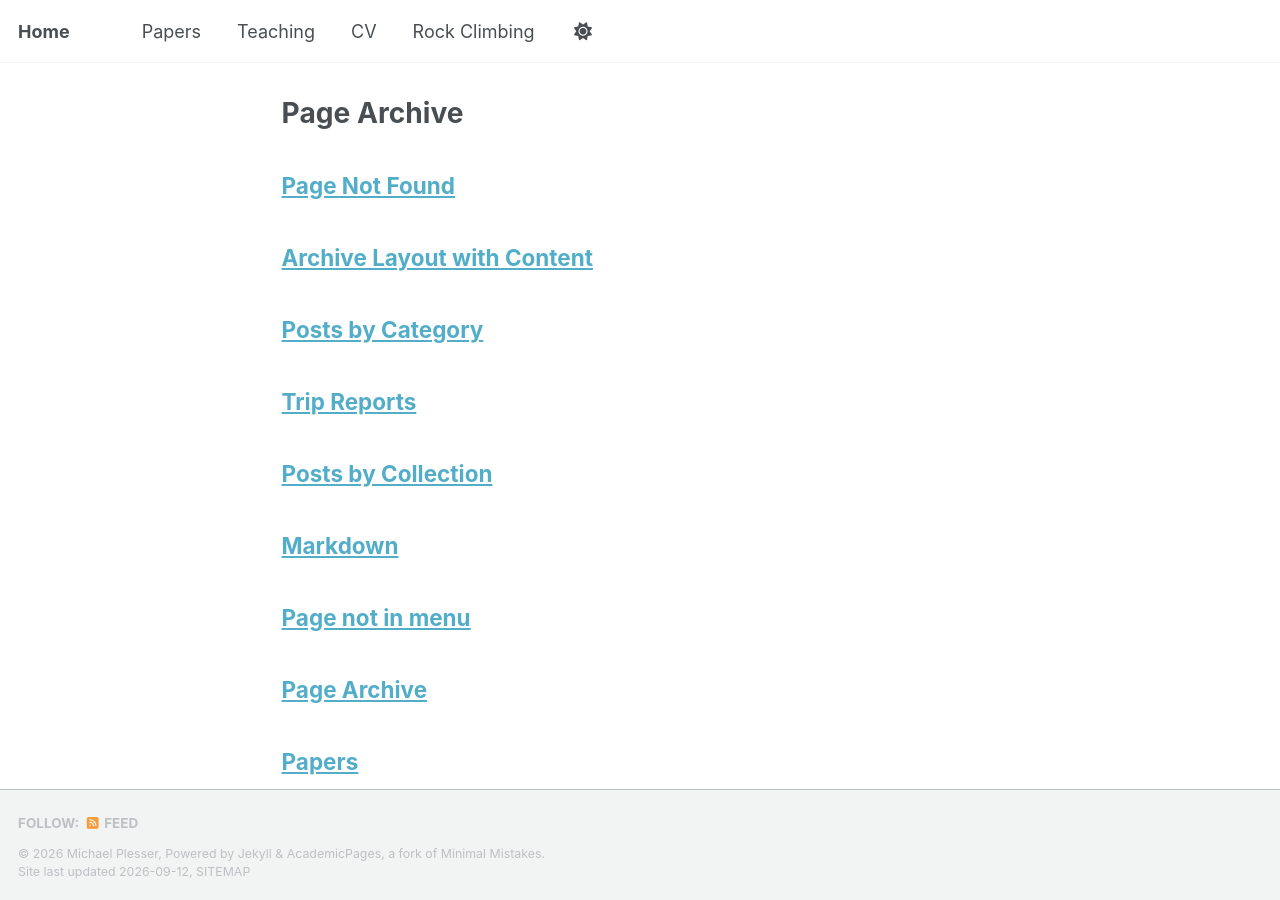
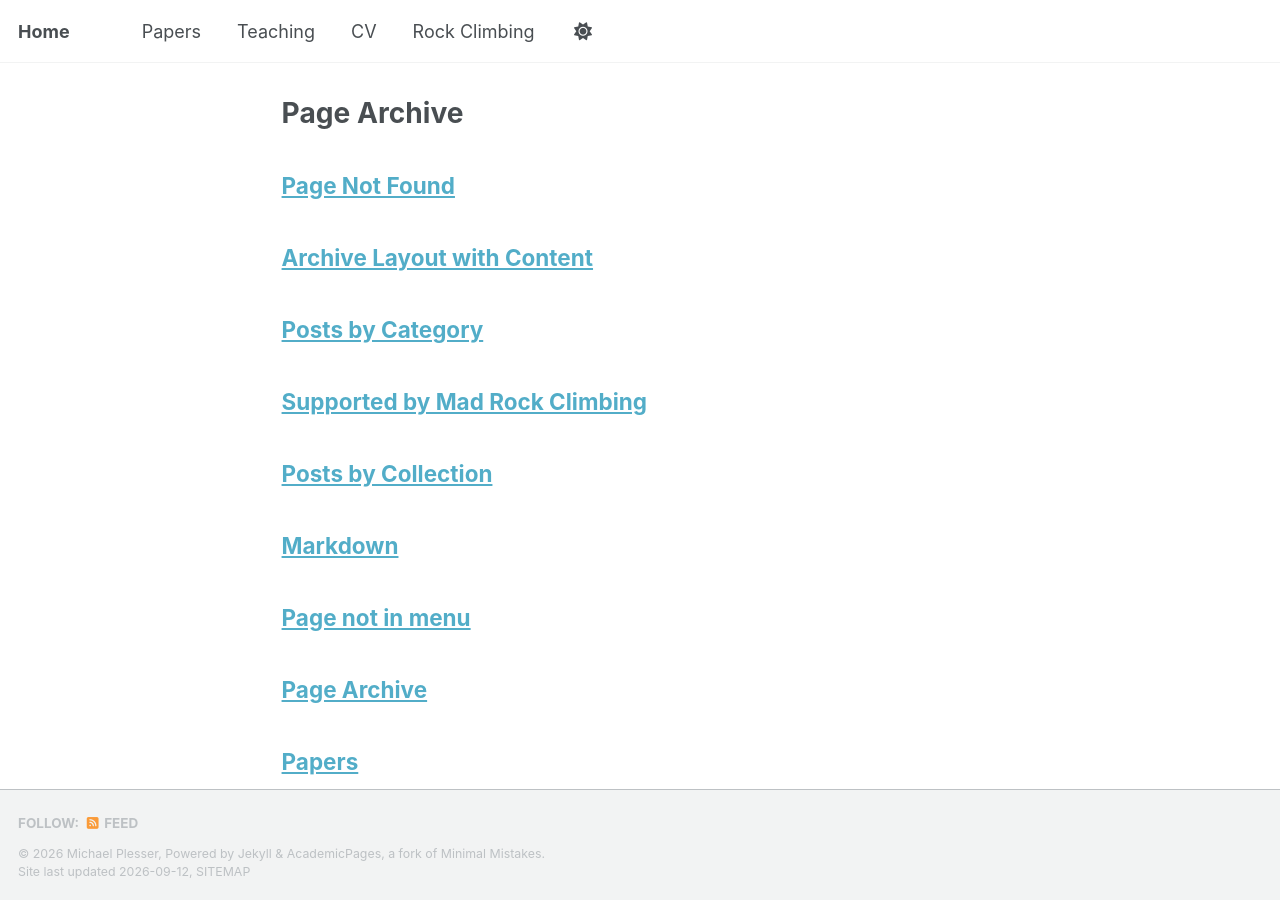
Before and after one commit to michaelplesser/michaelplesser.github.io, a Jekyll site: the page built from _pages/page-archive.html, in a window 1280 px wide and 900 px high. Built offline with Jekyll 4.4.1, drawn with Linux system fonts in a browser that asks for light colours; a style sheet for code colours, icons or effects is not loaded.

Commit message:
mad rock acknowledgement

```diff
--- a/_pages/climbing.html
+++ b/_pages/climbing.html
@@ -1,6 +1,6 @@
 ---
 layout: archive
-title: "Trip Reports"
+title: "Supported by Mad Rock Climbing"
 permalink: /climbing/
 author_profile: true
 ---
```
